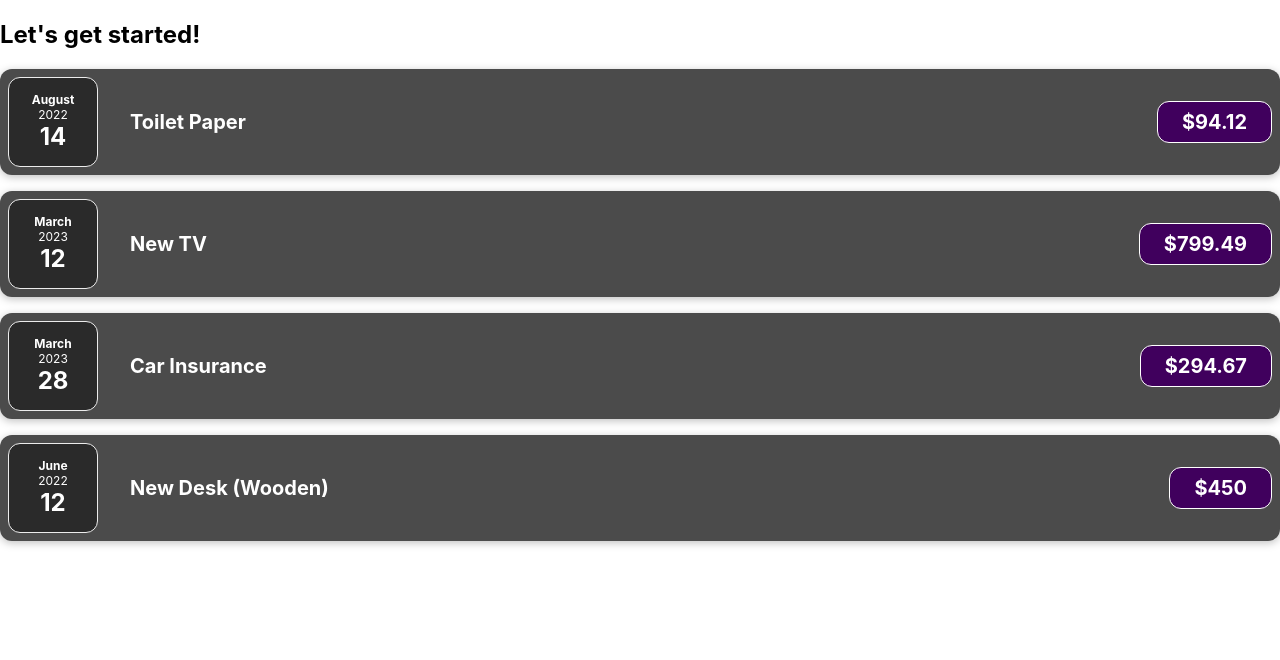
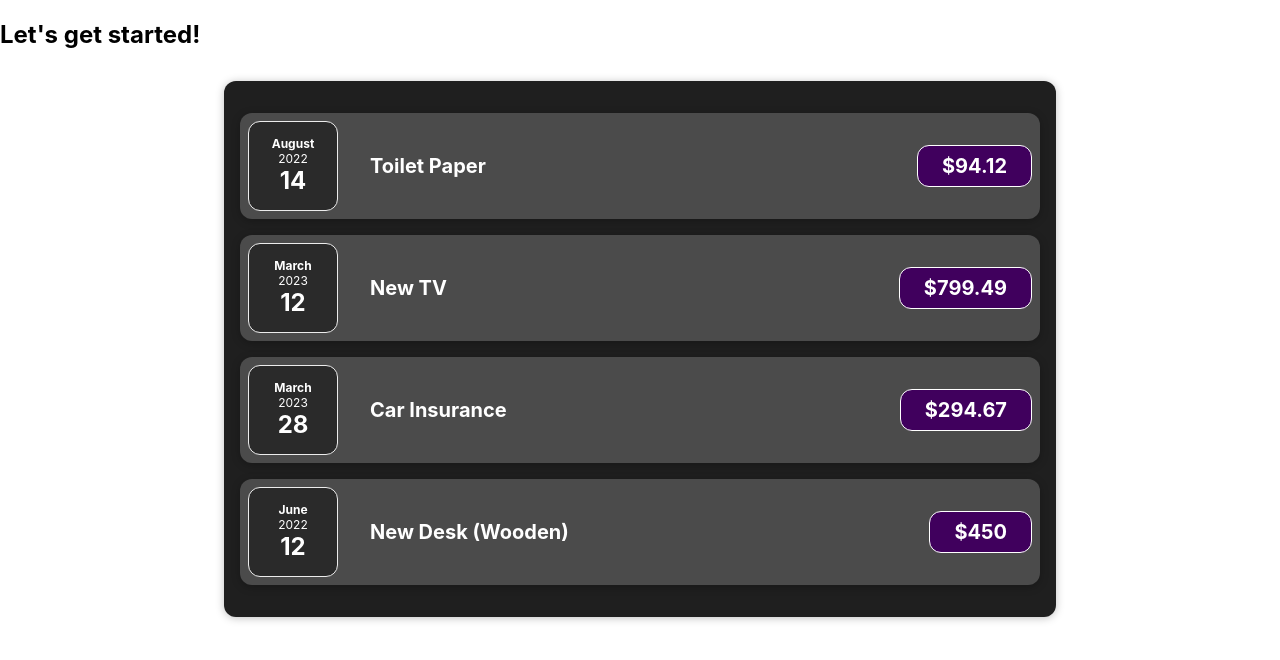
Before and after one commit to vishal0702/Expense-Tracker, a React (Create React App) app: page / in a window 1280 px wide. Shown: the top 660 px of the page. Built offline with nearby package versions, Linux system fonts and the light colour scheme.

Commit message:
Removing expenses from App.js & adding it to new Expenses.js

```diff
--- a/src/App.js
+++ b/src/App.js
@@ -1,5 +1,6 @@
 // import logo from './logo.svg';
-import ExpenseItem from "./components/ExpenseItem";
+// import ExpenseItem from "./components/ExpenseItem";
+import Expenses from "./components/Expenses";
 
 import "./App.css";
 
@@ -29,7 +30,7 @@
   return (
     <div>
       <h2>Let's get started!</h2>
-      <ExpenseItem
+      {/* <ExpenseItem
         title={expenses[0].title}
         amount={expenses[0].amount}
         date={expenses[0].date}
@@ -51,7 +52,9 @@
         title={expenses[3].title}
         amount={expenses[3].amount}
         date={expenses[3].date}
-      />
+      /> */}
+
+      <Expenses items={expenses} />
     </div>
   );
 }
--- /dev/null
+++ b/src/components/Expenses.css
@@ -0,0 +1,9 @@
+.expenses {
+    padding: 1rem;
+    background-color: rgb(31, 31, 31);
+    margin: 2rem auto;
+    width: 50rem;
+    max-width: 95%;
+    border-radius: 12px;
+    box-shadow: 0 1px 8px rgba(0, 0, 0, 0.25);
+  }
--- /dev/null
+++ b/src/components/Expenses.js
@@ -0,0 +1,33 @@
+import ExpenseItem from "./ExpenseItem";
+import './Expenses.css';
+
+function Expenses(props){
+
+    return <div className="expenses">
+        <ExpenseItem
+        title={props.items[0].title}
+        amount={props.items[0].amount}
+        date={props.items[0].date}
+      />
+
+      <ExpenseItem
+        title={props.items[1].title}
+        amount={props.items[1].amount}
+        date={props.items[1].date}
+      />
+
+      <ExpenseItem
+        title={props.items[2].title}
+        amount={props.items[2].amount}
+        date={props.items[2].date}
+      />
+
+      <ExpenseItem
+        title={props.items[3].title}
+        amount={props.items[3].amount}
+        date={props.items[3].date}
+      />
+    </div>
+}
+
+export default Expenses;
```
